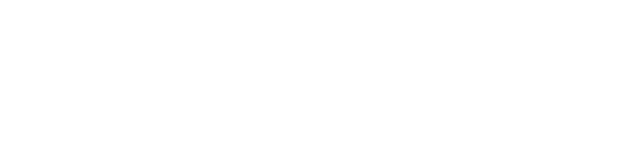
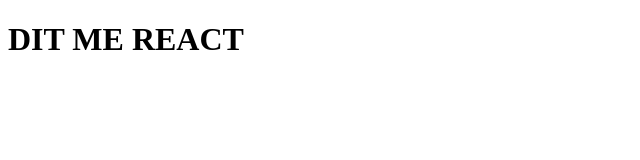
Before and after one commit to Serth-DT/KHOADAYGIT20P, a plain HTML site: page Index.html in a window 1280 px wide. Shown: the whole page, without its empty margins (0-640 px from the left). Drawn offline with Linux system fonts and the light colour scheme.

Commit message:
update lan 3

```diff
--- a/Index.html
+++ b/Index.html
@@ -6,6 +6,6 @@
     <title>Document</title>
 </head>
 <body>
-
+    <h1>DIT ME REACT</h1>
 </body>
 </html>
--- a/styles.css
+++ b/styles.css
@@ -0,0 +1,4 @@
+h1{
+    color: blue;
+    font-size: 2em;
+}
```
